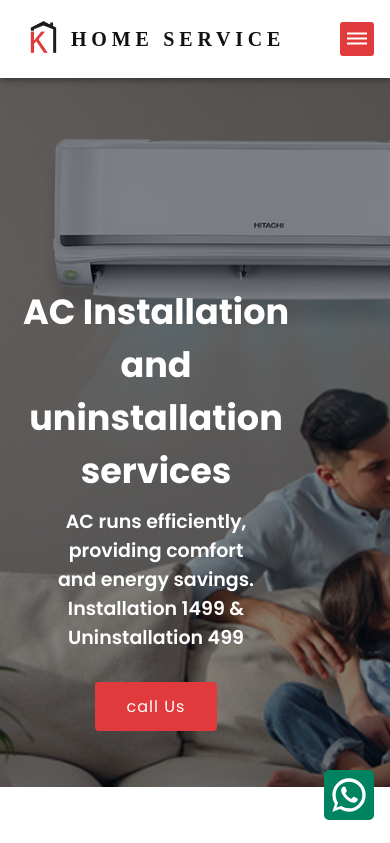
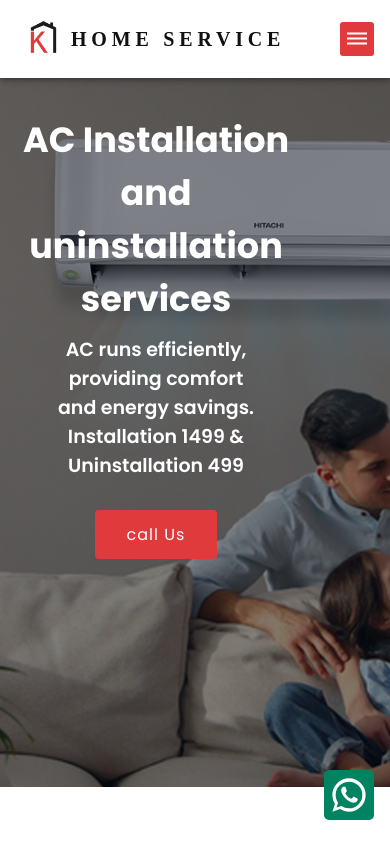
Before and after one commit to udhaya6117/Kartick_AC, a React (Create React App) app: page / in a window 390 px wide. Shown: the top 843 px of the page. Built offline with nearby package versions, Linux system fonts and the light colour scheme.

Commit message:
finished

```diff
--- a/src/Landingpage/Landingpage.css
+++ b/src/Landingpage/Landingpage.css
@@ -507,7 +507,7 @@ text-decoration: none !important;
     position: absolute;
     width: 70%;
     z-index: 9;
-    top: 30%;
+    top: 6%;
     left: 5%;
   }
   .contactusform .MuiOutlinedInput-root{
```
